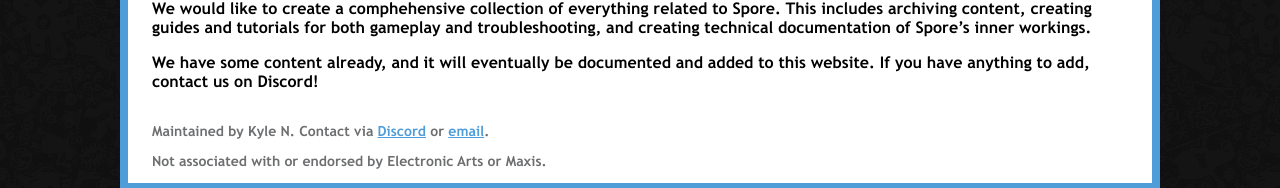
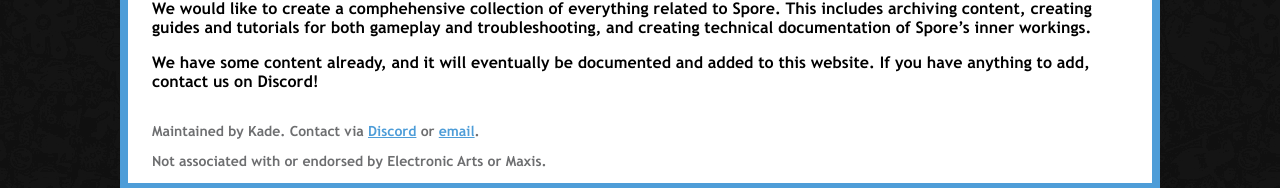
Before and after one commit to Spore-Community/spore-community.github.io, a Jekyll site: the page built from index.md, in a window 1280 px wide. Shown: the part 1099-1287 px from the top of the page. Built offline with Jekyll 4.4.1, drawn with Linux system fonts in a browser that asks for light colours; our own code applies the rules of GitHub Pages for plain Markdown files.

Commit message:
Update email address in footer

```diff
--- a/_layouts/default.html
+++ b/_layouts/default.html
@@ -49,7 +49,7 @@
   </article>
 
   <footer>
-    <p>Maintained by Kyle N. Contact via <a target="_blank" rel="noopener noreferrer" href="https://discord.gg/66jVk3X">Discord</a> or <a href="mailto:spore@kylenanakdewa.com">email</a>.</p>
+    <p>Maintained by Kade. Contact via <a target="_blank" rel="noopener noreferrer" href="https://discord.gg/66jVk3X">Discord</a> or <a href="mailto:kade@sporecommunity.com">email</a>.</p>
     <p>Not associated with or endorsed by Electronic Arts or Maxis.</p>
   </footer>
 
```
